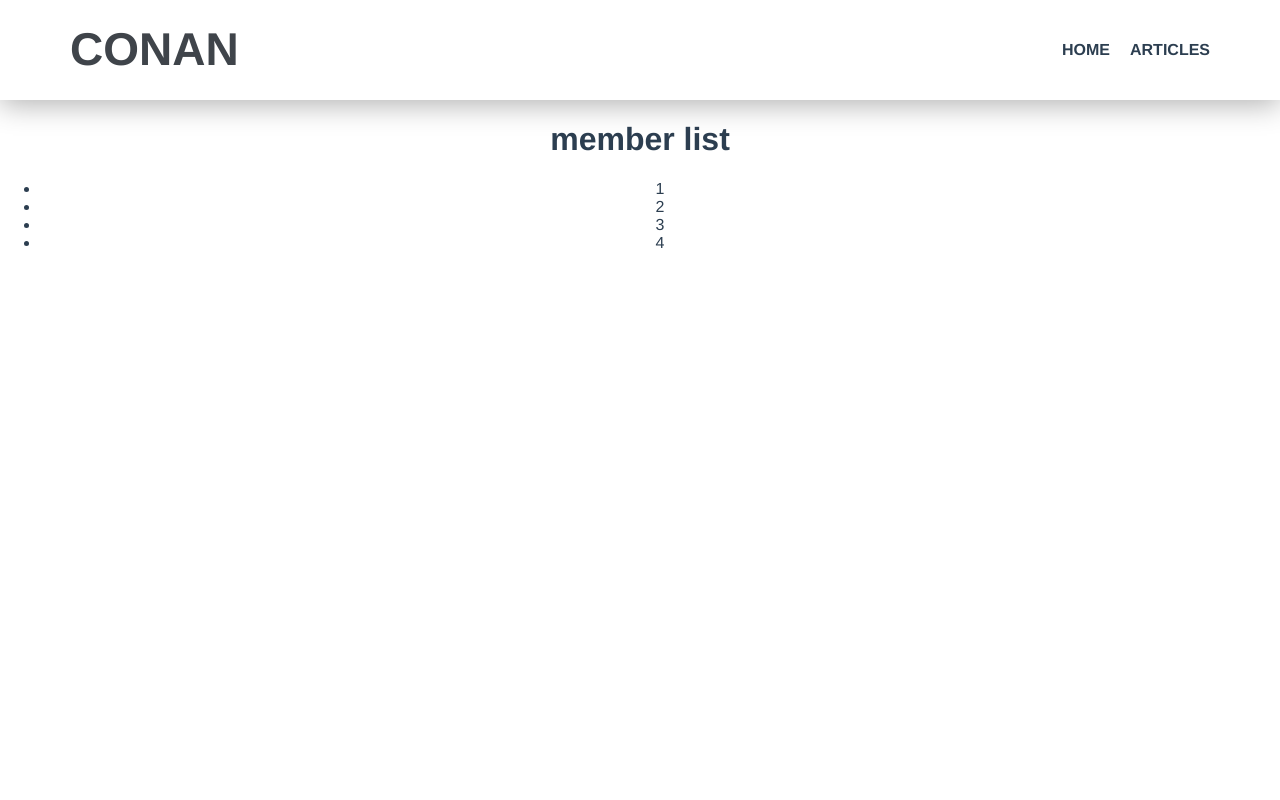
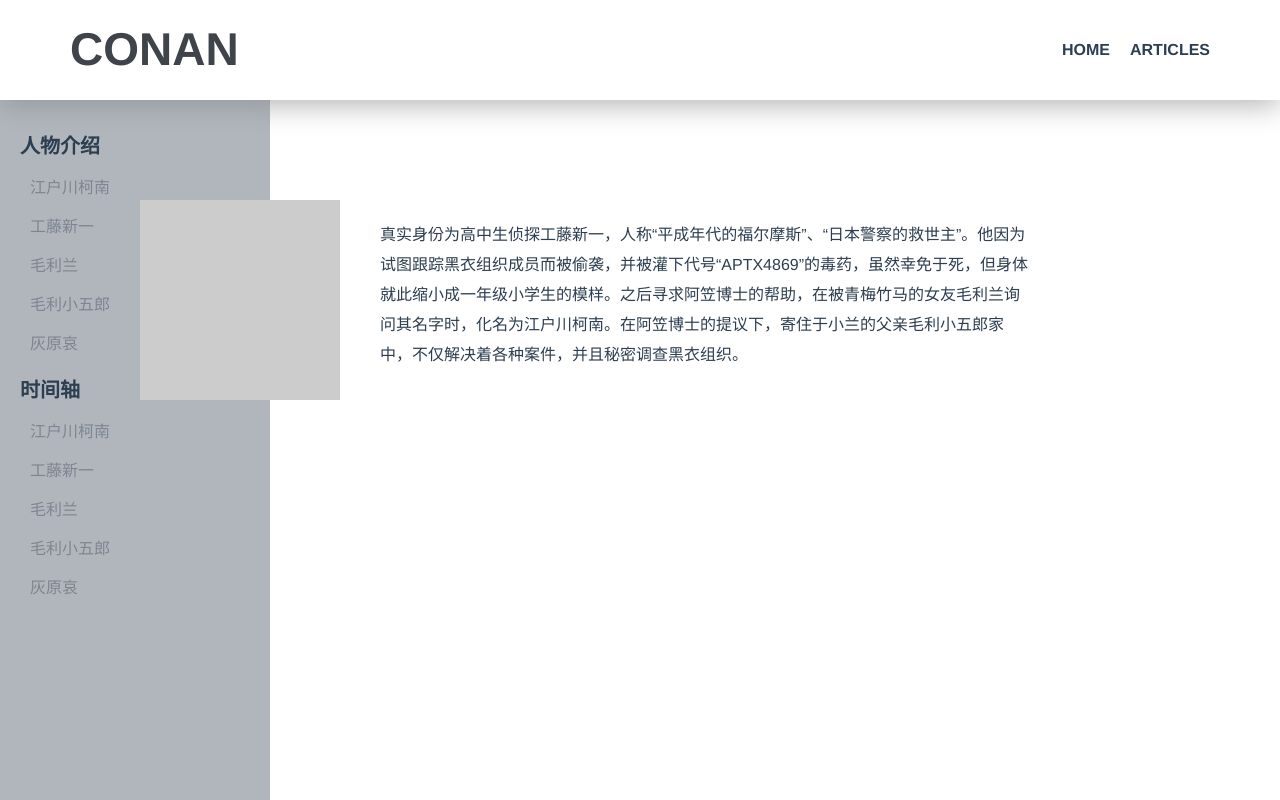
Before and after one commit to seraKe/firstProject, a Vue app: page /#/articles in a window 1280 px wide. Built offline with nearby package versions, Linux system fonts and the light colour scheme.

Commit message:
新增sidebar

```diff
--- a/src/common/style/common.scss
+++ b/src/common/style/common.scss
@@ -29,3 +29,33 @@ a{
         clear: both;
     }
 }
+.animated {
+    -webkit-animation-duration: 1s;
+    animation-duration: 1s;
+    -webkit-animation-fill-mode: both;
+    animation-fill-mode: both;
+}
+@keyframes fadeInLeft{
+    0% {
+        opacity: 0;
+        -webkit-transform: translate3d(-100%,0,0);
+        transform: translate3d(-100%,0,0);
+    }
+    100% {
+        opacity: 1;
+        -webkit-transform: none;
+        transform: none;
+    }
+}
+@keyframes fadeInRight{
+    0% {
+    opacity: 0;
+    -webkit-transform: translate3d(100%,0,0);
+    transform: translate3d(100%,0,0);
+}
+    100% {
+        opacity: 1;
+        -webkit-transform: none;
+        transform: none;
+    }
+}
--- a/src/components/Hello.vue
+++ b/src/components/Hello.vue
@@ -7,14 +7,6 @@
                 <span>DETECTIVE CONAN</span>
                 <span class="lm-btn">Learn More</span>
             </h4>
-        </div>
-    </div>
-    <div class="">
-        <div class="fl">
-
-        </div>
-        <div class="fr">
-
         </div>
     </div>
   </div>
--- a/src/components/articles.vue
+++ b/src/components/articles.vue
@@ -1,27 +1,60 @@
 <template>
   <div class="list">
-    <h1>{{ msg }}</h1>
-    <ul>
-      <li>1</li>
-      <li>2</li>
-      <li>3</li>
-      <li>4</li>
-    </ul>
+      <Sidebar></Sidebar>
+      <div class="container">
+          <ul>
+              <li v-for="item in list">
+                  <div class="profile clearfix">
+                      <div class="profile_img fl animated"></div>
+                      <div class="profile_intro fl animated">{{item.describe}}</div>
+                  </div>
+              </li>
+          </ul>
+      </div>
   </div>
 </template>
 
 <script>
+import Sidebar from '@/components/sidebar.vue'
 export default {
   name: 'list',
+  components: {
+    Sidebar
+  },
   data () {
     return {
-      msg: 'member list'
+      msg: 'member list',
+      list: [
+        {
+          portrait: '',
+          describe: '真实身份为高中生侦探工藤新一，人称“平成年代的福尔摩斯”、“日本警察的救世主”。他因为试图跟踪黑衣组织成员而被偷袭，并被灌下代号“APTX4869”的毒药，虽然幸免于死，但身体就此缩小成一年级小学生的模样。之后寻求阿笠博士的帮助，在被青梅竹马的女友毛利兰询问其名字时，化名为江户川柯南。在阿笠博士的提议下，寄住于小兰的父亲毛利小五郎家中，不仅解决着各种案件，并且秘密调查黑衣组织。'
+        }
+      ]
     }
   }
 }
 </script>
 
-<!-- Add "scoped" attribute to limit CSS to this component only -->
-<style scoped>
-
+<style scoped lang="scss">
+    @import "../common/style/common";
+    .container{
+        padding-top:100px;
+        width:1000px;
+        margin:0 auto;
+        text-align: left;
+    }
+    .profile_img{
+        width:200px;
+        height:200px;
+        background:#ccc;
+        animation-name:fadeInLeft;
+    }
+    .profile_intro{
+        margin-left:40px;
+        padding-top:20px;
+        width:650px;
+        word-break: break-all;
+        line-height: 30px;
+        animation-name:fadeInRight;
+    }
 </style>
--- /dev/null
+++ b/src/components/sidebar.vue
@@ -0,0 +1,77 @@
+<template>
+  <div class="sidebar">
+      <ul class="menu">
+          <li class="menu_li" v-for="item in list">
+              <a href="javascript:void(0)">{{item.title}}</a>
+              <ul class="menu-sub" v-for="li in item.items">
+                  <li>{{li.name}}</li>
+              </ul>
+          </li>
+      </ul>
+  </div>
+</template>
+
+<script>
+export default {
+  name: 'list',
+  data () {
+    return {
+      msg: 'member list',
+      list: [
+        {
+          title: '人物介绍',
+          items: [
+              {name: '江户川柯南'},
+              {name: '工藤新一'},
+              {name: '毛利兰'},
+              {name: '毛利小五郎'},
+              {name: '灰原哀'}
+          ]
+        },
+        {
+          title: '时间轴',
+          items: [
+              {name: '江户川柯南'},
+              {name: '工藤新一'},
+              {name: '毛利兰'},
+              {name: '毛利小五郎'},
+              {name: '灰原哀'}
+          ]
+        }
+      ]
+    }
+  }
+}
+</script>
+
+<style scoped lang="scss">
+    @import "../common/style/common";
+    .sidebar{
+        position:fixed;
+        top:100px;
+        left:0;
+        bottom:0;
+        width: 270px;
+        background: HSLA(213,8%,53%,0.6);
+    }
+    .menu{
+        width:230px;
+        padding:30px 20px;
+        text-align: left;
+    }
+    .menu_li{
+        color:#2c3e50;
+        font-size:20px;
+        font-weight: bold;
+        margin-bottom:20px;
+    }
+    .menu-sub{
+        padding-top: 15px;
+        li{
+            color:#7d8691;
+            font-size:16px;
+            padding-left: 10px;
+            font-weight: normal;
+        }
+    }
+</style>
```
Also changed, not shown: 1 other file (tests, documents, lock files or other folders).
